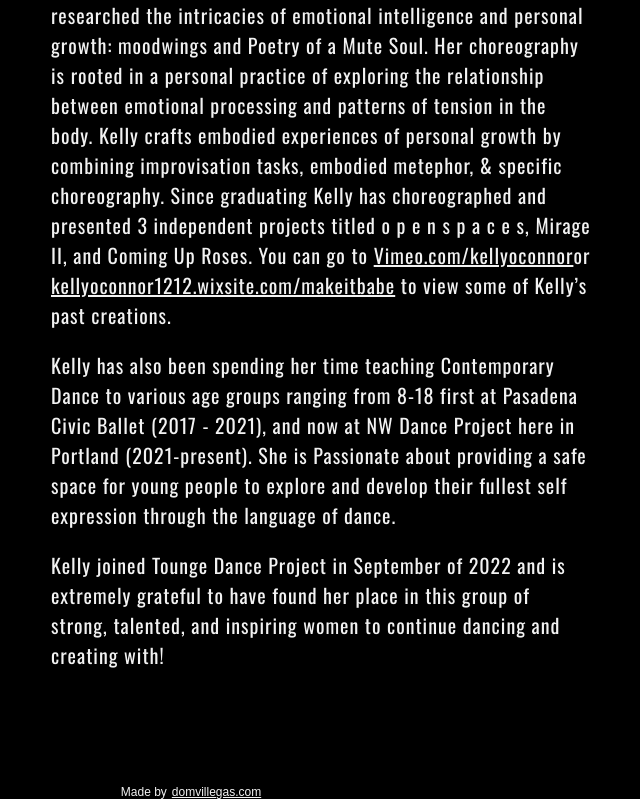
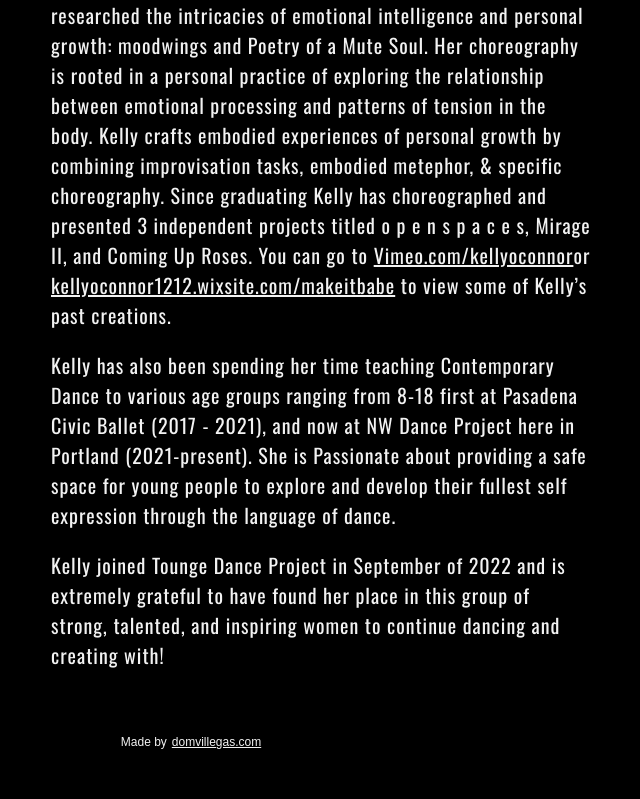
Before and after one commit to domvillegas/tongue, a Next.js app: page /the-company in a window 1280 px wide. Shown: the part 6639-7438 px from the top of the page, without its empty margins (449-1089 px from the left). Built offline with nearby package versions, Linux system fonts and the light colour scheme.

Commit message:
Improve made with love placement

```diff
--- a/src/pages/the-company/index.tsx
+++ b/src/pages/the-company/index.tsx
@@ -61,7 +61,7 @@ const TheCompany = () => {
           );
         })}
       </div>
-      <MadeWithLove />
+      <MadeWithLove className={styles.madeWithLove} />
     </>
   );
 };
--- a/src/pages/the-company/the-company.module.scss
+++ b/src/pages/the-company/the-company.module.scss
@@ -16,8 +16,9 @@
   display: flex;
   flex-direction: column;
   justify-content: center;
+  margin-top: 12vw;
 
-  @media (min-width: 600px) {
+  @media (min-width: 500px) {
     margin-top: 0;
   }
 }
@@ -43,3 +44,8 @@
 .memberCopy {
   margin-bottom: 75px;
 }
+
+.madeWithLove {
+  position: relative;
+  bottom: 50px;
+}
```
